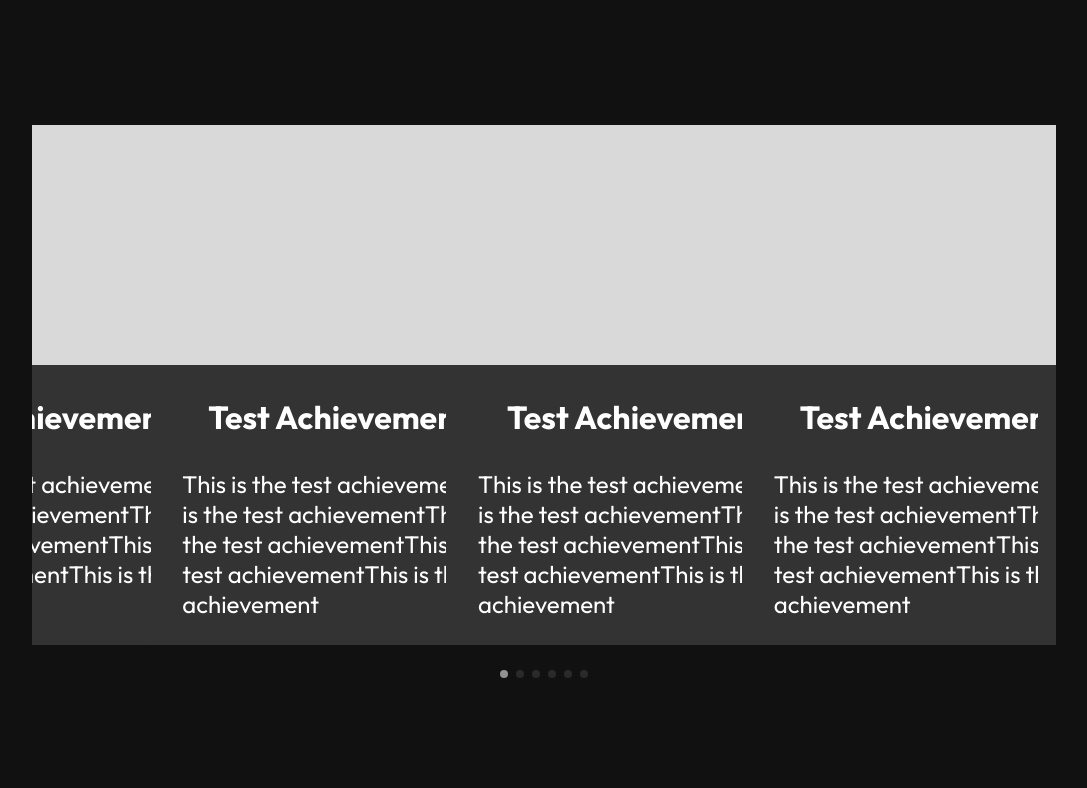
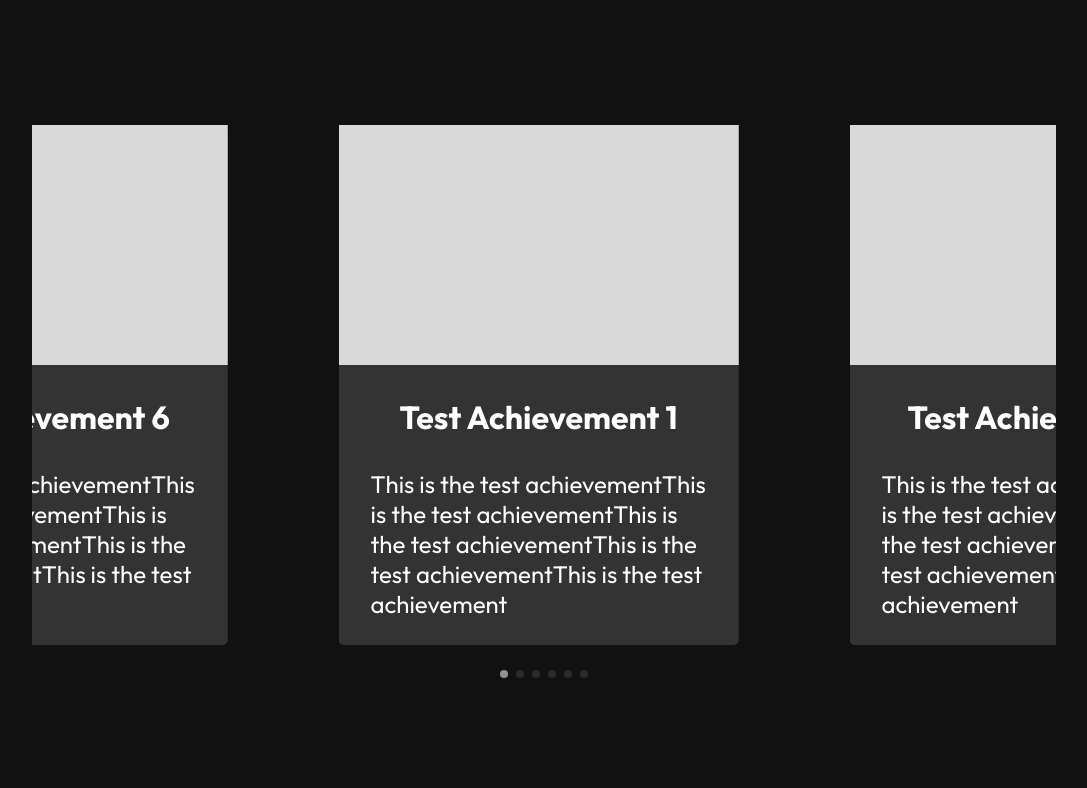
Before and after one commit to Kobutaemon/makeit, a React (Vite) app: page / in a window 1280 px wide. Shown: the part 2132-2920 px from the top of the page, without its empty margins (96-1183 px from the left). Built offline with nearby package versions, Linux system fonts and the light colour scheme.

Commit message:
Macで見たときにカードがおかしかったので調整した。だるすぎ

```diff
--- a/src/components/Achievements/Achievements.tsx
+++ b/src/components/Achievements/Achievements.tsx
@@ -14,6 +14,8 @@ function Achievements(){
       </div>
       <div className="achievements-content">
         <Swiper
+          // slidesPerView={3}
+          // spaceBetween={100}
           modules={[Pagination]}
           loop={true}
           centeredSlides={true}
@@ -22,18 +24,18 @@ function Achievements(){
           }}
           breakpoints={{
             640: {
-              slidesPerView: 1,
+              slidesPerView: 1.8,
               spaceBetween: 100,
             },
-            768: {
-              slidesPerView: 1.5,
+            1000: {
+              slidesPerView: 2.2,
               spaceBetween: 100,
             },
-            1024: {
-              slidesPerView: 3.8,
+            1500: {
+              slidesPerView: 2.8,
               spaceBetween: 100,
             }
-          }}
+        }}
         >
           <SwiperSlide>
             <AchievementCard title='Test Achievement 1' description='This is the test achievementThis is the test achievementThis is the test achievementThis is the test achievementThis is the test achievement'/>
```
